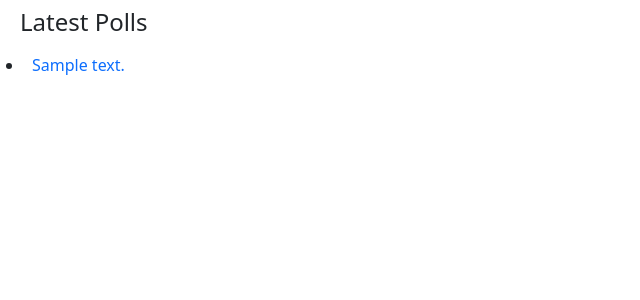
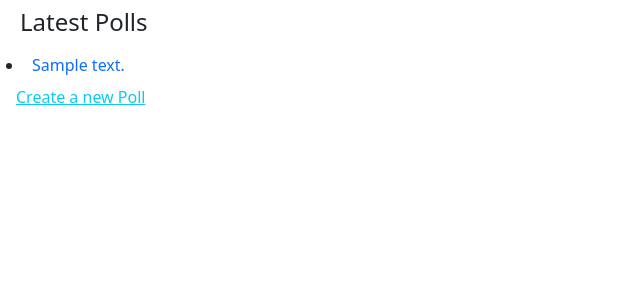
Before and after one commit to RydCri/Django, a Django app: template MVT/polls/templates/polls.html in a window 1280 px wide. Shown: the top 300 px of the page, without its empty margins (0-640 px from the left). Run offline with Django 3.2, Linux system fonts and the light colour scheme; the template is opened without the code that fills it: most values are stand-ins (such as "Sample title", 1, 10 or a date in 2020).

Commit message:
refactor links

```diff
--- a/MVT/polls/templates/polls.html
+++ b/MVT/polls/templates/polls.html
@@ -12,4 +12,5 @@
 {% else %}
 <p class="panel-info">No polls are available.</p>
 {% endif %}
+<a class="text-info" href="/polls/createPoll">Create a new Poll</a>
 {% endblock %}
```
